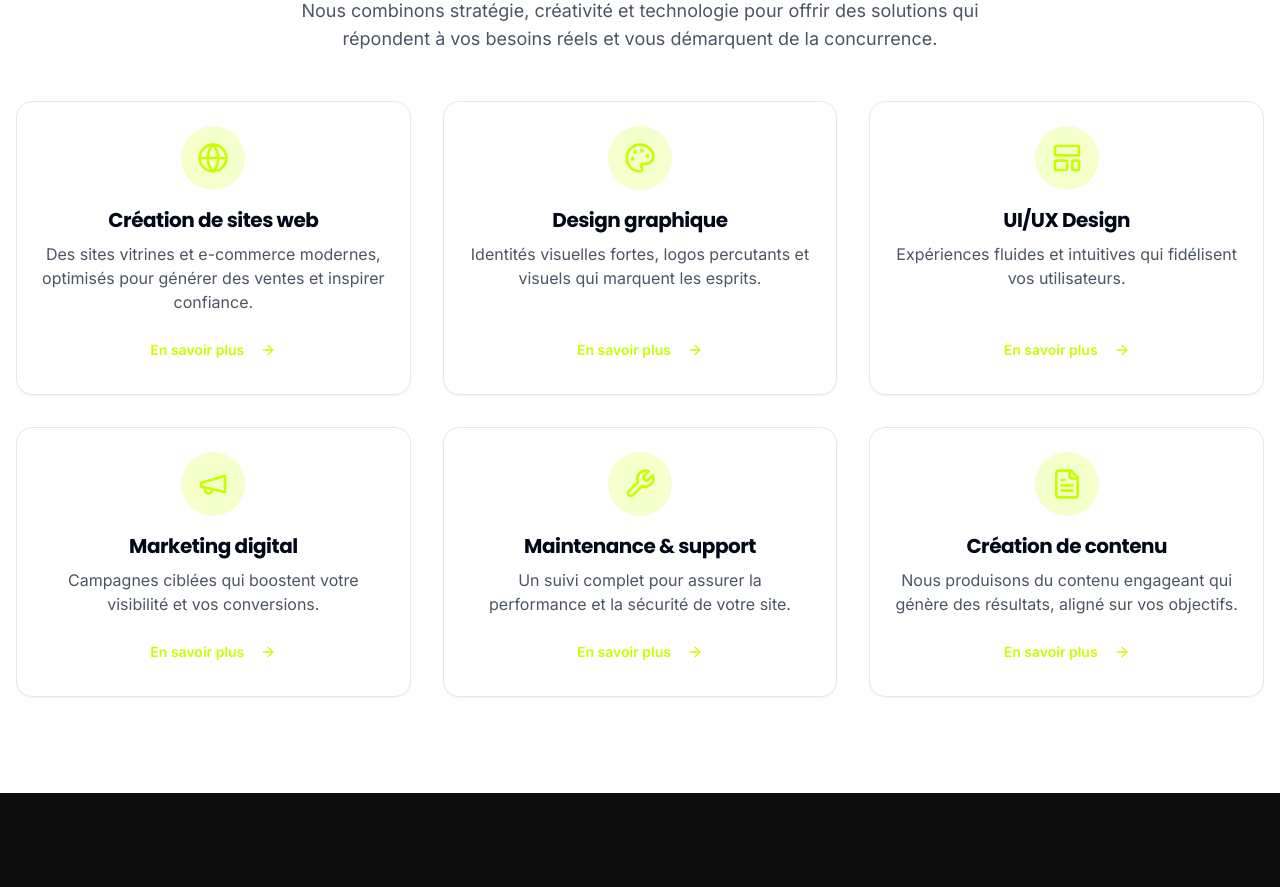
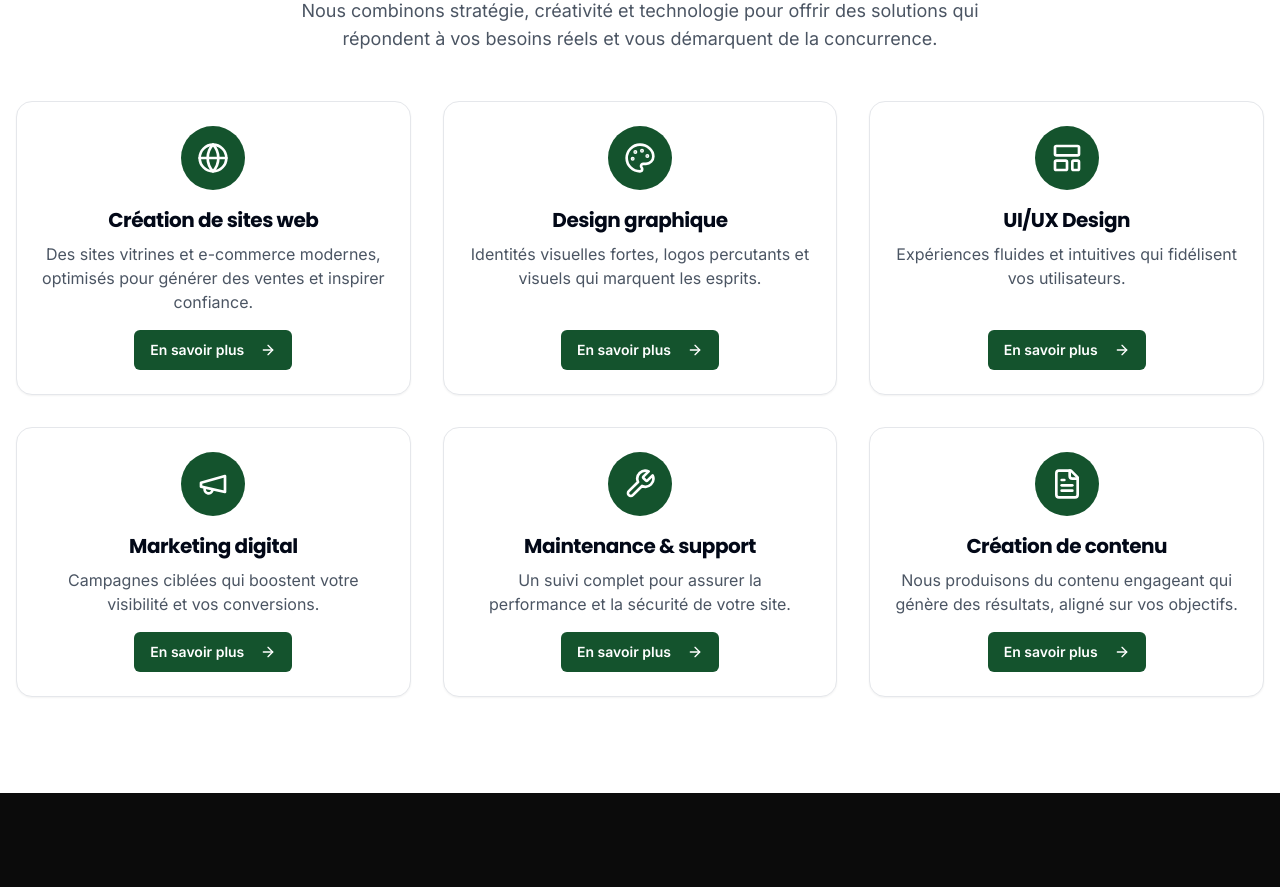
Before and after one commit to wendooka-afk/wendooka, a React (Vite) app: page / in a window 1280 px wide. Shown: the part 1480-2367 px from the top of the page. Built offline with nearby package versions, Linux system fonts and the light colour scheme.

Commit message:
[dyad] Mise à jour des couleurs de la section services - wrote 1 file(s)

```diff
--- a/src/components/ServicesSection.tsx
+++ b/src/components/ServicesSection.tsx
@@ -5,32 +5,32 @@ import { Globe, Palette, LayoutTemplate, Megaphone, Wrench, FileText, ArrowRight
 
 const services = [
   {
-    icon: <Globe className="h-8 w-8 text-lime-accent" />,
+    icon: <Globe className="h-8 w-8 text-white" />,
     title: "Création de sites web",
     description: "Des sites vitrines et e-commerce modernes, optimisés pour générer des ventes et inspirer confiance."
   },
   {
-    icon: <Palette className="h-8 w-8 text-lime-accent" />,
+    icon: <Palette className="h-8 w-8 text-white" />,
     title: "Design graphique",
     description: "Identités visuelles fortes, logos percutants et visuels qui marquent les esprits."
   },
   {
-    icon: <LayoutTemplate className="h-8 w-8 text-lime-accent" />,
+    icon: <LayoutTemplate className="h-8 w-8 text-white" />,
     title: "UI/UX Design",
     description: "Expériences fluides et intuitives qui fidélisent vos utilisateurs."
   },
   {
-    icon: <Megaphone className="h-8 w-8 text-lime-accent" />,
+    icon: <Megaphone className="h-8 w-8 text-white" />,
     title: "Marketing digital",
     description: "Campagnes ciblées qui boostent votre visibilité et vos conversions."
   },
   {
-    icon: <Wrench className="h-8 w-8 text-lime-accent" />,
+    icon: <Wrench className="h-8 w-8 text-white" />,
     title: "Maintenance & support",
     description: "Un suivi complet pour assurer la performance et la sécurité de votre site."
   },
   {
-    icon: <FileText className="h-8 w-8 text-lime-accent" />,
+    icon: <FileText className="h-8 w-8 text-white" />,
     title: "Création de contenu",
     description: "Nous produisons du contenu engageant qui génère des résultats, aligné sur vos objectifs."
   }
@@ -50,7 +50,7 @@ const ServicesSection: React.FC = () => {
         <div className="grid grid-cols-1 md:grid-cols-2 lg:grid-cols-3 gap-8">
           {services.map((service, index) => (
             <Card key={index} className="bg-white border border-gray-200 rounded-2xl p-6 text-center flex flex-col items-center hover:shadow-xl hover:-translate-y-2 transition-all duration-300">
-              <div className="mb-4 bg-lime-accent/20 p-4 rounded-full">
+              <div className="mb-4 bg-green-900 p-4 rounded-full">
                 {service.icon}
               </div>
               <CardHeader className="p-0 mb-2">
@@ -59,7 +59,7 @@ const ServicesSection: React.FC = () => {
               <CardContent className="p-0 flex-grow">
                 <p className="text-gray-600">{service.description}</p>
               </CardContent>
-              <Button variant="link" className="mt-4 text-lime-accent font-bold hover:text-dark-black group">
+              <Button className="mt-4 bg-green-900 text-white font-bold group hover:bg-green-800">
                 En savoir plus <ArrowRight className="ml-2 h-4 w-4 group-hover:translate-x-1 transition-transform" />
               </Button>
             </Card>
```
